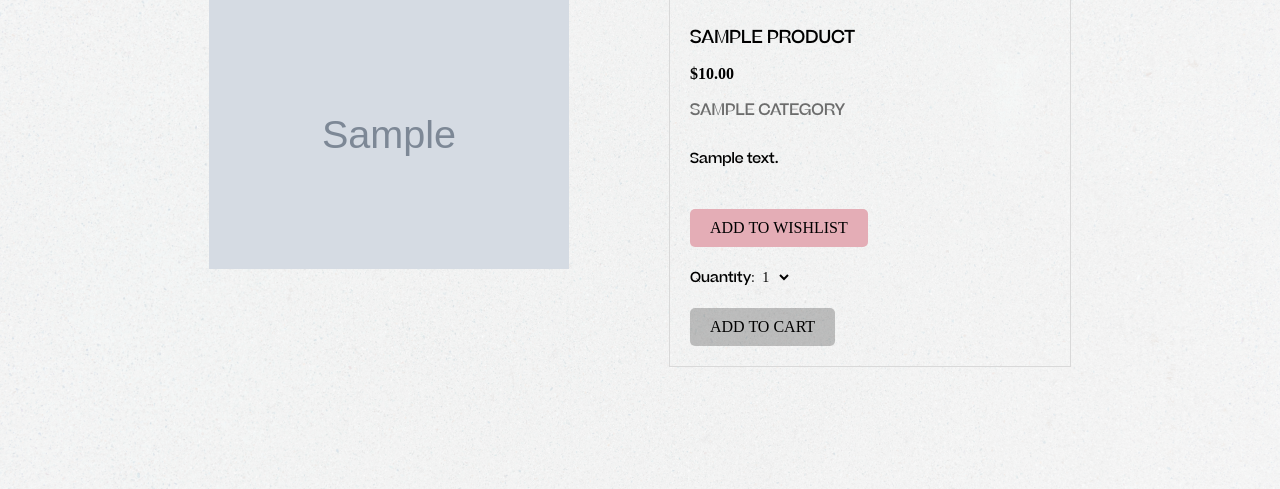
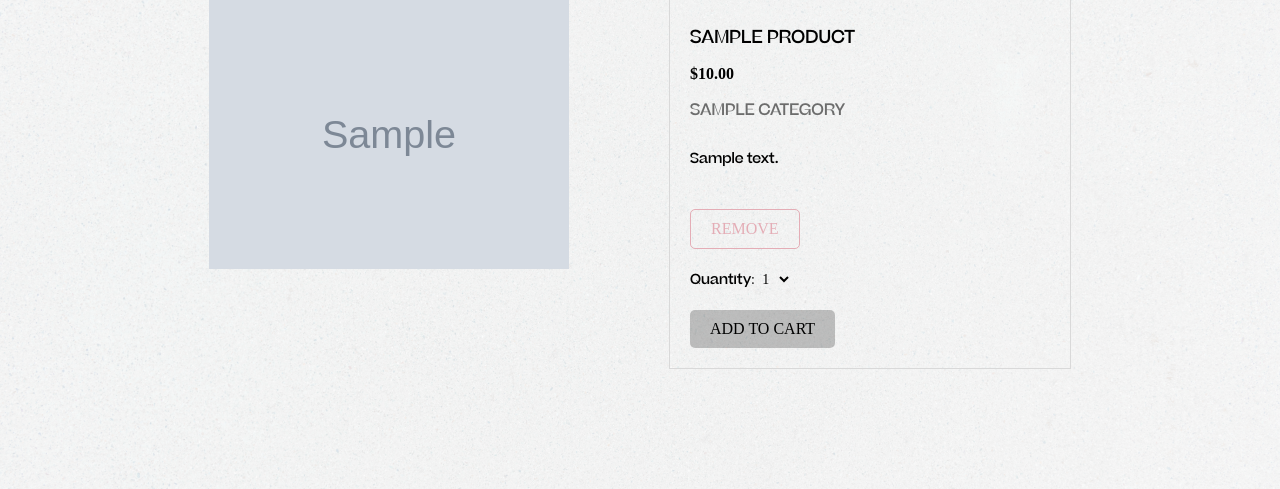
Before and after one commit to liguebez/e-commerce-shop, a Django app: a page that uses clothin/main/templates/detail/detail.html in a window 1280 px wide. Shown: the part 241-730 px from the top of the page. Run offline with Django 5.2, Linux system fonts and the light colour scheme; a user stored in the database is signed in; tables that the repository leaves empty hold one stand-in row (values such as "Sample post"); grey boxes marked "Sample" are stand-in pictures; some web fonts are replaced.

Commit message:
Show ADDED/REMOVE state on wishlist button

```diff
--- a/clothin/main/static/css/base.css
+++ b/clothin/main/static/css/base.css
@@ -509,6 +509,17 @@ footer .container {
 
 .like:hover {
   background-color: rgb(207, 137, 149)
+}
+
+.remove {
+  background-color: transparent;
+  border: 1px solid rgb(228, 173, 182);
+  color: rgb(228, 173, 182);
+}
+
+.remove:hover {
+  background-color: rgb(228, 173, 182);
+  color: #fff;
 }
 
 /* Shop page */
--- a/clothin/main/templates/detail/detail.html
+++ b/clothin/main/templates/detail/detail.html
@@ -29,10 +29,17 @@
           <span class="category-txt"><a href="#!">{{ product.category.name }}</a></span>
         </h3>
         <p>{{ product.description }}</p>
-        <form action="{% url 'wishlist:wishlist_add' product.id %}" method="post">
-          {% csrf_token %}
-          <button type="submit" class="btn like">ADD TO WISHLIST</button>
-        </form>
+        {% if product.id in wishlist_product_ids %}
+          <form action="{% url 'wishlist:wishlist_remove' product.id %}" method="post">
+            {% csrf_token %}
+            <button type="submit" class="btn remove">REMOVE</button>
+          </form>
+        {% else %}
+          <form action="{% url 'wishlist:wishlist_add' product.id %}" method="post">
+            {% csrf_token %}
+            <button type="submit" class="btn like">ADD TO WISHLIST</button>
+          </form>
+        {% endif %}
         <form action="{% url "cart:cart_update" product.id %}" method="post">
           {% csrf_token %}
           {% if not product.stock %}
--- a/clothin/main/views.py
+++ b/clothin/main/views.py
@@ -3,6 +3,9 @@ from django.urls import reverse_lazy
 
 from .forms import ContactForm
 from .models import Product, Category
+
+from wishlist.models import WishlistItem
+
 from cart.forms import CartAddProductForm, CartUpdateForm
 from django.core.paginator import Paginator
 from django.views.generic.edit import FormView
@@ -25,7 +28,12 @@ def product_detail(request, category_slug, product_slug):
     category = get_object_or_404(Category, slug=category_slug)
     product = get_object_or_404(Product, slug=product_slug, category=category, available=True)
     cart_product_form = CartUpdateForm()
-    return render(request, 'detail/detail.html', {'product' : product, 'category' : category, 'cart_product_form' : cart_product_form})
+    wishlist_product_ids = set()
+    if request.user.is_authenticated:
+        wishlist_product_ids = set(
+            WishlistItem.objects.filter(user=request.user).values_list('product_id', flat=True)
+        )
+    return render(request, 'detail/detail.html', {'product' : product, 'category' : category, 'cart_product_form' : cart_product_form, 'wishlist_product_ids' : wishlist_product_ids})
 
 
 SORT_OPTIONS = {
```
Also changed, not shown: 1 other file.
